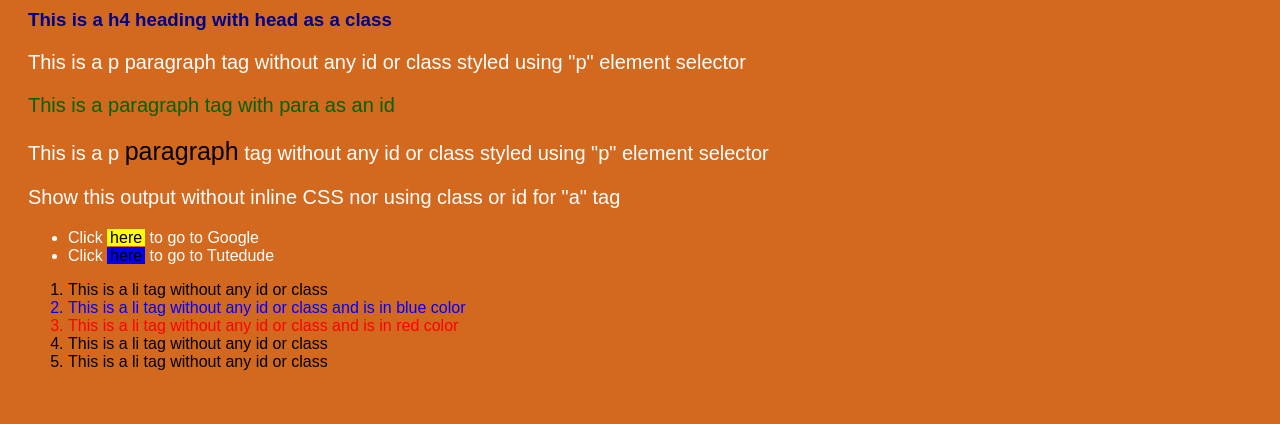
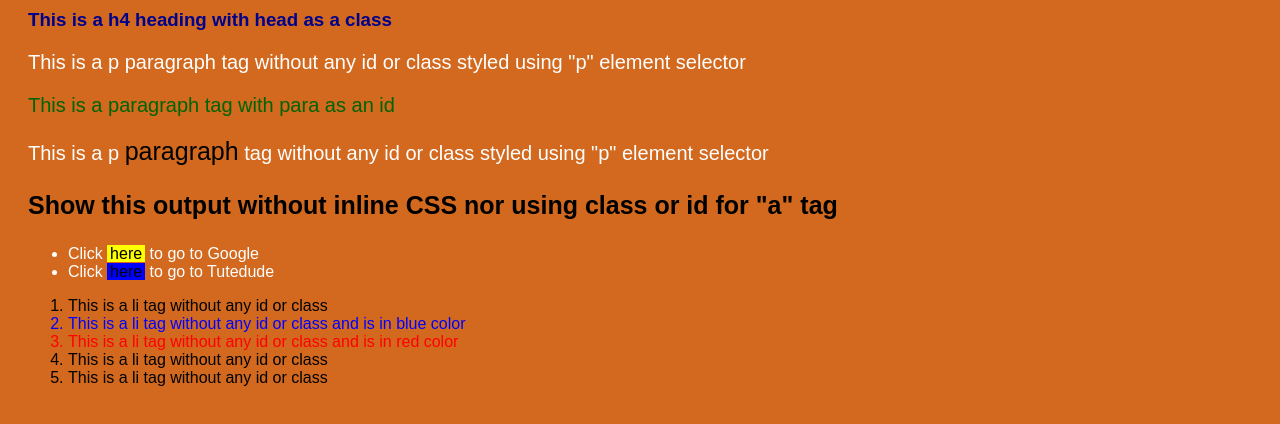
Before and after one commit to SurajKanojiya619/CSSTask-3, a plain HTML site: page index.html in a window 1280 px wide. Shown: the part 176-600 px from the top of the page. Drawn offline with Linux system fonts and the light colour scheme.

Commit message:
Update style.css

```diff
--- a/style.css
+++ b/style.css
@@ -33,6 +33,12 @@ p span{
     font-weight: 400;
 }
 
+p:nth-of-type(4){
+    font-weight: bold;
+    font-size: 25px;
+    color: black;
+}
+
 ul li a{
     text-decoration: none;
     color: white;
```
